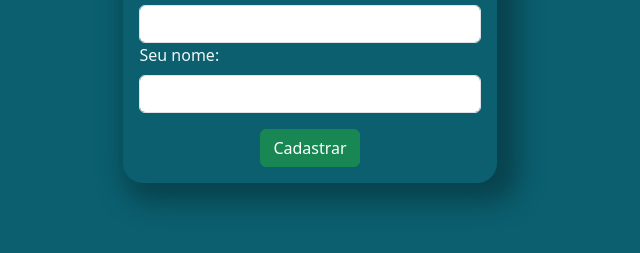
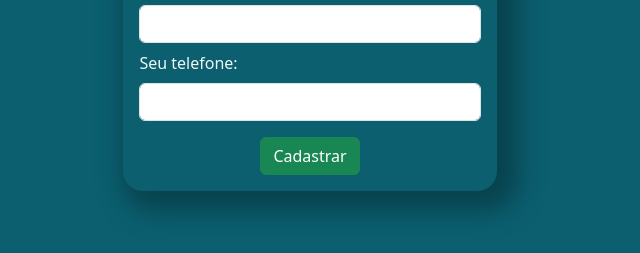
Before and after one commit to Guilu27/curso_ebac_frontend, a plain HTML site: page index.html in a window 1280 px wide. Shown: the part 393-646 px from the top of the page, without its empty margins (330-970 px from the left). Drawn offline with nearby package versions, Linux system fonts and the light colour scheme.

Commit message:
exercicio feito

```diff
--- a/index.html
+++ b/index.html
@@ -10,17 +10,21 @@
     <title>Centralizar Div</title>
     <style>
       body {
-        background-color: #0B5F6F;
-        color: #EFF7F6;
+        background-color: #0b5f6f;
+        color: #eff7f6;
       }
       form {
-        box-shadow: 11px 9px 24px 11px rgba(6,47,56,0.59);
+        box-shadow: 11px 9px 24px 11px rgba(6, 47, 56, 0.59);
         padding: 16px;
         border-radius: 20px;
       }
 
-      .form-button {
-        margin-top: 16px;
+      form input{
+        margin-bottom: 8px;
+      }
+
+      form button {
+        margin-top: 8px;
       }
     </style>
   </head>
@@ -35,10 +39,10 @@
         <input type="text" id="nome" class="form-control" />
         <label for="email" class="form-label">Seu e-mail:</label>
         <input type="email" id="email" class="form-control" />
-        <label for="tel" class="form-label">Seu nome:</label>
+        <label for="tel" class="form-label">Seu telefone:</label>
         <input type="tel" id="tel" class="form-control" />
         <div class="d-flex justify-content-center">
-          <button class="btn btn-success form-button">Cadastrar</button>
+          <button class="btn btn-success">Cadastrar</button>
         </div>
       </form>
     </div>
```
